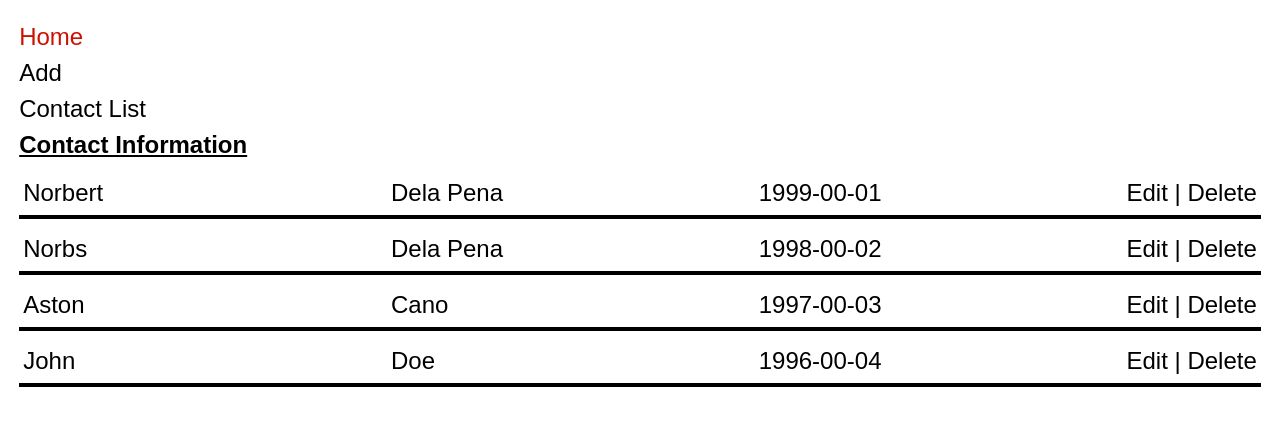
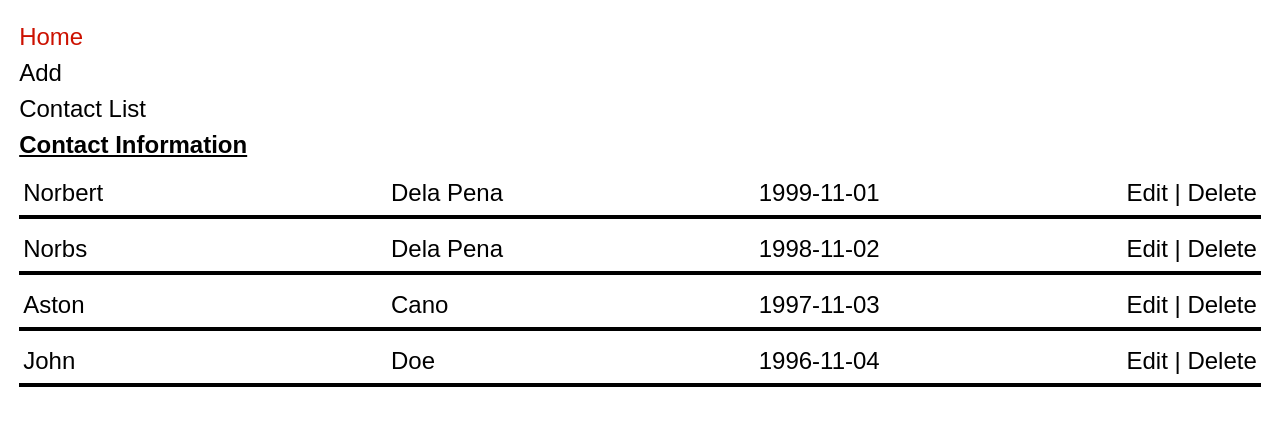
Before and after one commit to n0rbs/contacts-app-reactive, an Angular app: page /home in a window 1280 px wide. Shown: the top 426 px of the page. Built offline with nearby package versions, Linux system fonts and the light colour scheme.

Commit message:
Change date pipe format to display output properly

```diff
--- a/src/app/components/contact-list/contact-list.component.html
+++ b/src/app/components/contact-list/contact-list.component.html
@@ -7,7 +7,7 @@
         <div class="flex flex-row border-black border-b-4">
           <div class="flex-1 auto p-1 mt-2">{{ contact.firstName }}</div>
           <div class="flex-1 auto p-1 mt-2">{{ contact.lastName }}</div>
-          <div class="flex-1 auto p-1 mt-2">{{ contact.birthday | date:'YYYY-mm-dd' }}</div>
+          <div class="flex-1 auto p-1 mt-2">{{ contact.birthday | date:'YYYY-MM-dd' }}</div>
           <div class="flex-none auto p-1 mt-2">
             <a [routerLink]="'/edit/'+contact.id">Edit</a> |
             <a href="#">Delete</a>
```
